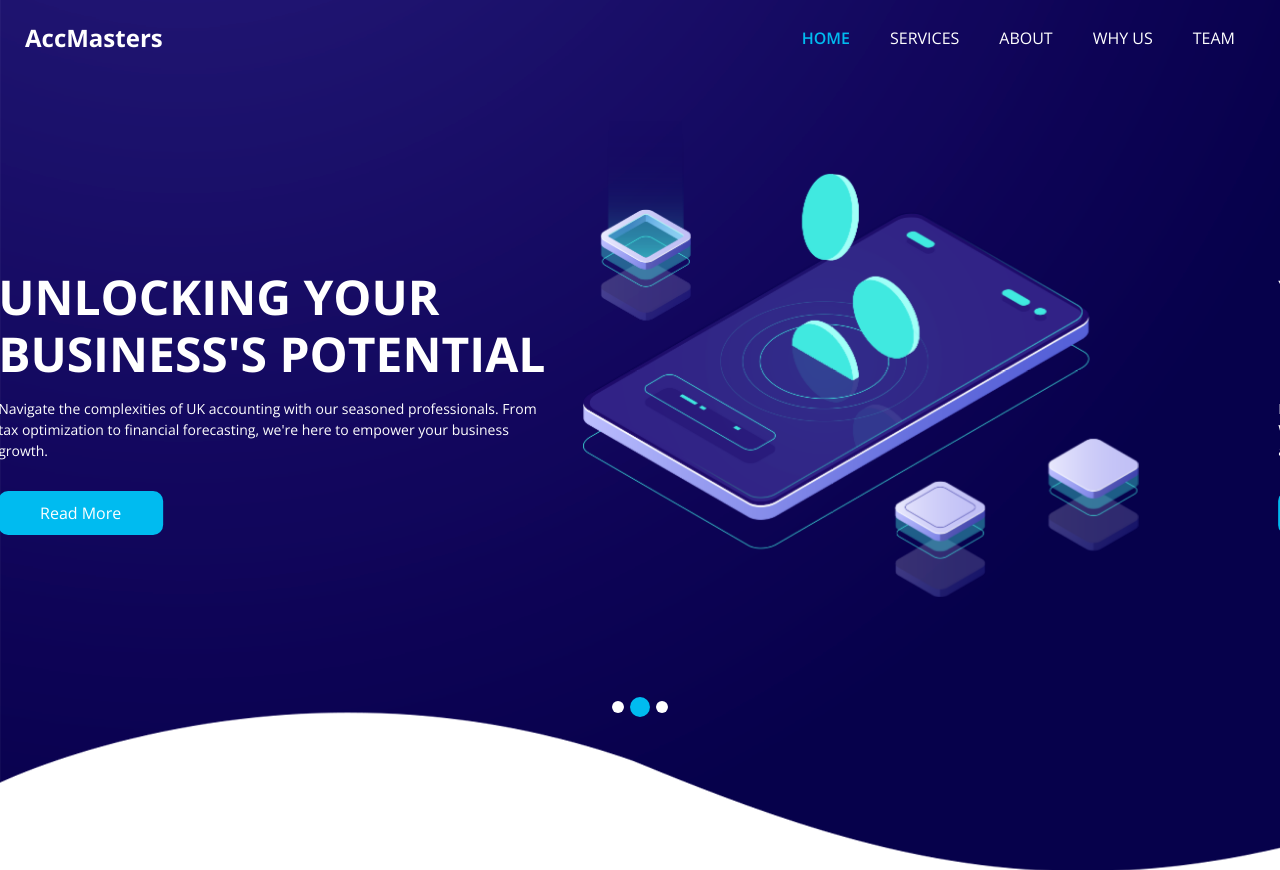
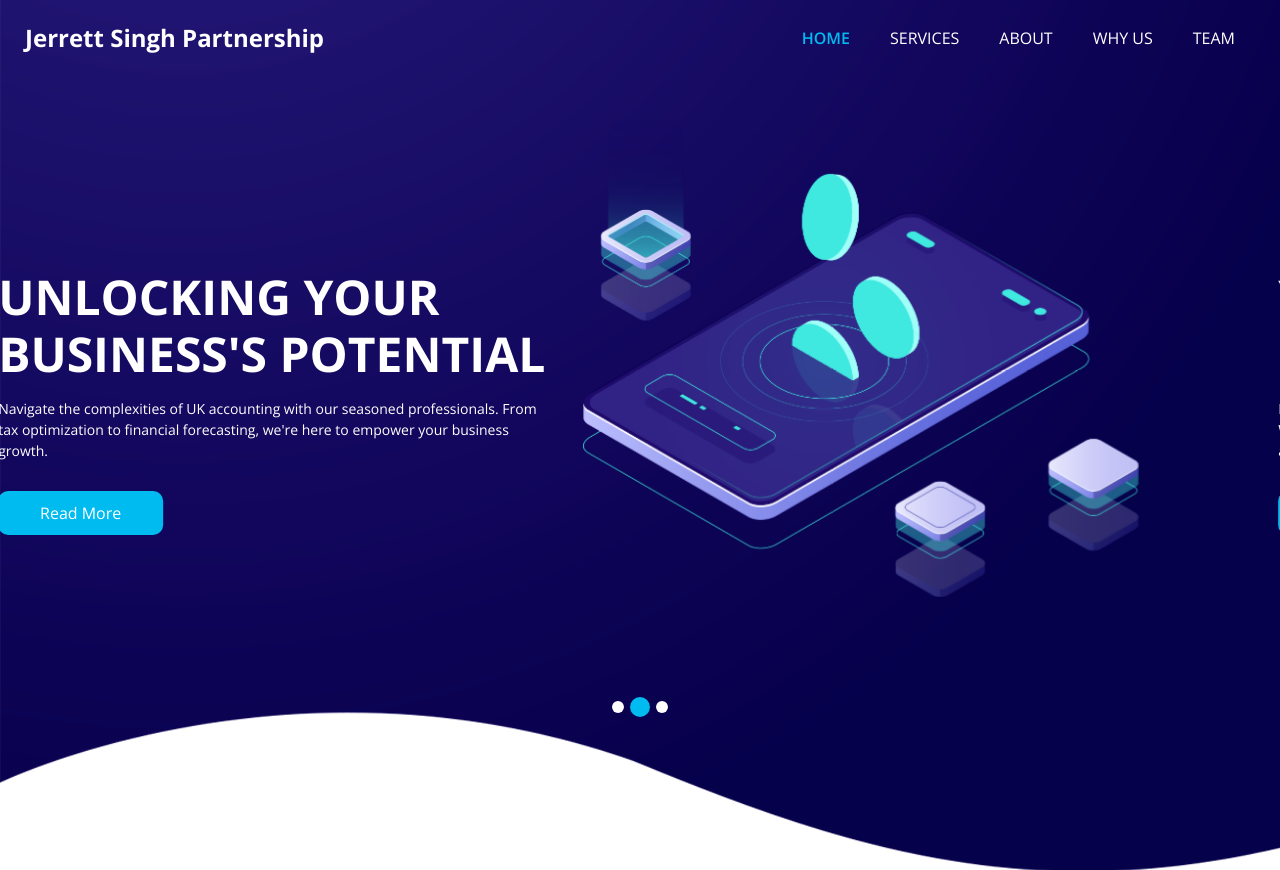
Before and after one commit to BinuPenta/maha_website, a plain HTML site: page index.html in a window 1280 px wide. Shown: the top 870 px of the page. Drawn offline with nearby package versions, Linux system fonts and the light colour scheme; some packages are replaced by stand-ins of ours.

Commit message:
Change of name

```diff
--- a/index.html
+++ b/index.html
@@ -13,7 +13,7 @@
   <meta name="author" content="" />
   <link rel="shortcut icon" href="images/favicon.png" type="">
 
-  <title> AccMasters </title>
+  <title> Jerrett Singh Partnership </title>
 
   <!-- bootstrap core css -->
   <link rel="stylesheet" type="text/css" href="css/bootstrap.css" />
@@ -50,7 +50,7 @@
         <nav class="navbar navbar-expand-lg custom_nav-container ">
           <a class="navbar-brand" href="index.html">
             <span>
-              AccMasters
+              Jerrett Singh Partnership
             </span>
           </a>
 
```
